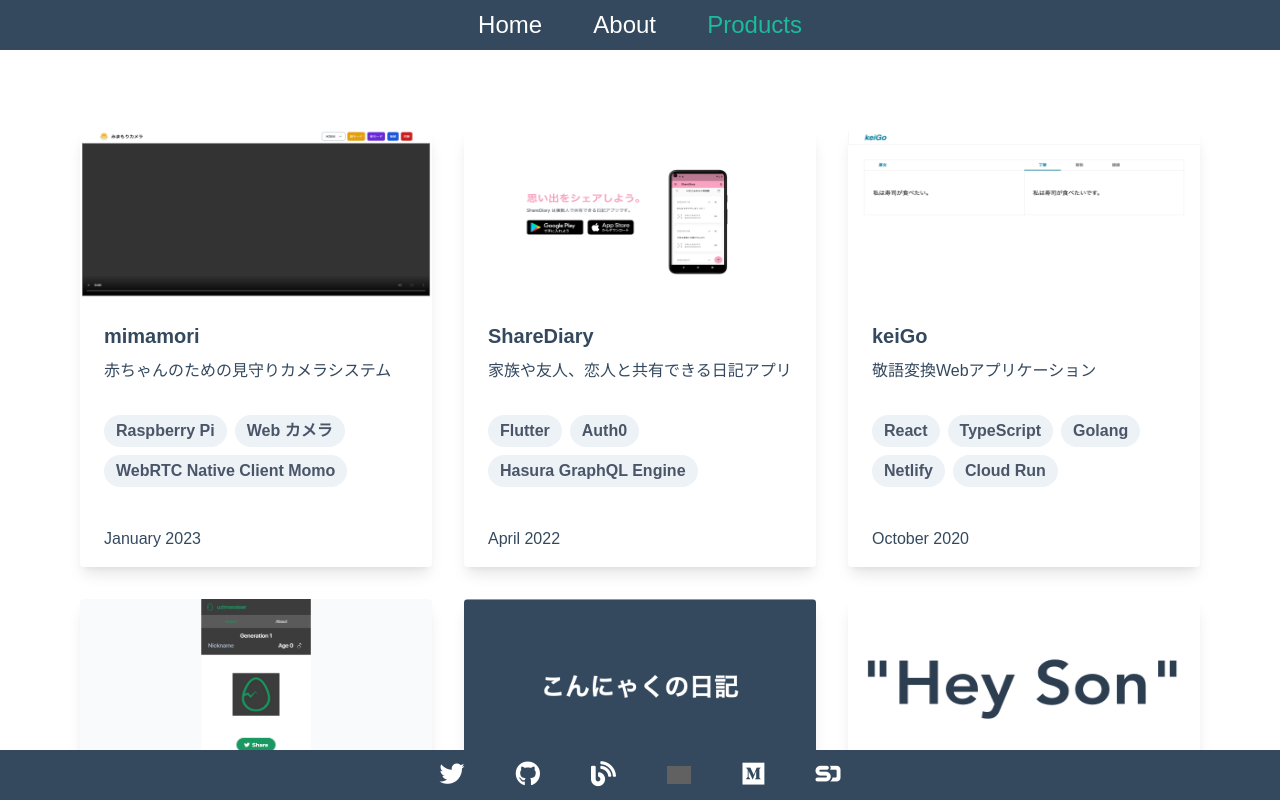
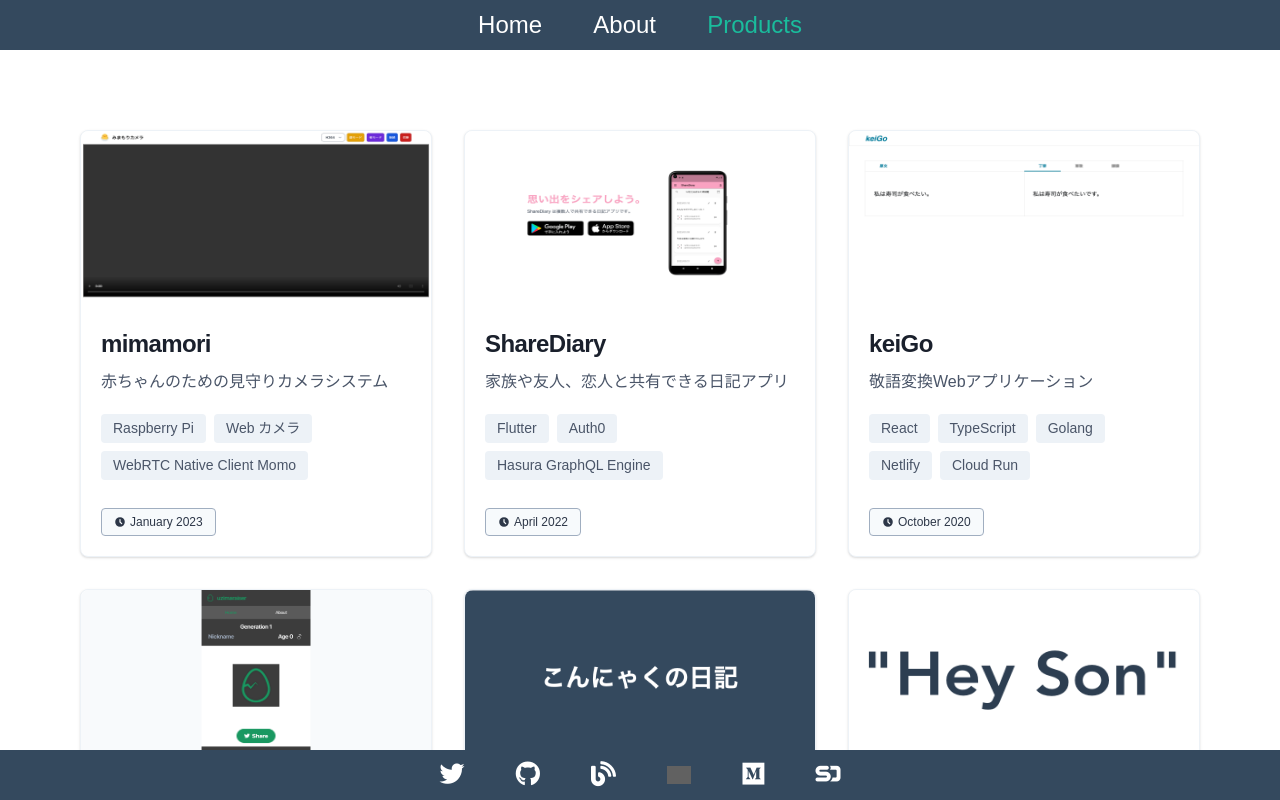
Before and after one commit to konnyaku256/portfolio, a Vue app: page /products in a window 1280 px wide. Built offline with nearby package versions, Linux system fonts and the light colour scheme; grey boxes are pictures that could not be loaded.

Commit message:
ProductCard のデザインを更新

```diff
--- a/src/components/ProductCard.vue
+++ b/src/components/ProductCard.vue
@@ -1,33 +1,52 @@
 <template>
-  <div class="product-card w-full max-w-sm rounded overflow-hidden shadow-lg">
-    <a v-bind:href="product.link" class="block w-full h-full">
-      <picture>
-        <img v-bind:src="product.thumb" loading="lazy" class="w-full" />
-      </picture>
-      <section class="px-3 py-2 lg:px-6 lg:py-4">
-        <h3 class="font-bold text-lg lg:text-xl mb-2">
+  <div
+    class="product-card w-full max-w-sm bg-white border border-gray-200 rounded-lg shadow dark:bg-gray-800 dark:border-gray-700"
+  >
+    <a v-bind:href="product.link">
+      <img v-bind:src="product.thumb" loading="lazy" class="rounded-t-lg w-full" />
+    </a>
+    <div class="p-5">
+      <a v-bind:href="product.link">
+        <h5 class="mb-2 text-2xl font-bold tracking-tight text-gray-900 dark:text-white">
           {{ product.name }}
-        </h3>
-        <p class="text-sm lg:text-base">
-          {{ product.description }}
-        </p>
-      </section>
-      <ul class="p-3 lg:px-6 lg:py-4">
-        <li v-for="tag in product.tags" v-bind:key="tag" class="inline-block bg-gray-200 rounded-full px-3 py-1 text-sm lg:text-base font-semibold text-gray-700 mr-2 mb-2">
+        </h5>
+      </a>
+      <p class="mb-3 font-normal text-gray-700 dark:text-gray-400">
+        {{ product.description }}
+      </p>
+      <ul class="pt-2 pb-2 mb-3">
+        <li
+          v-for="tag in product.tags"
+          v-bind:key="tag"
+          class="inline-block bg-gray-200 text-gray-700 dark:bg-gray-700 dark:text-gray-300 text-sm font-medium rounded px-3 py-1 mr-2 mb-2"
+        >
           {{ tag }}
         </li>
       </ul>
-      <section class="px-3 py-2 lg:px-6 lg:py-4">
-        <p class="text-sm lg:text-base">
-          {{ product.date }}
-        </p>
-      </section>
-    </a>
+      <span
+        class="bg-gray-100 text-gray-800 text-xs font-medium inline-flex items-center px-3 py-1 rounded mr-2 dark:bg-gray-700 dark:text-gray-400 border border-gray-500"
+      >
+        <svg
+          aria-hidden="true"
+          class="w-3 h-3 mr-1"
+          fill="currentColor"
+          viewBox="0 0 20 20"
+          xmlns="http://www.w3.org/2000/svg"
+        >
+          <path
+            fill-rule="evenodd"
+            d="M10 18a8 8 0 100-16 8 8 0 000 16zm1-12a1 1 0 10-2 0v4a1 1 0 00.293.707l2.828 2.829a1 1 0 101.415-1.415L11 9.586V6z"
+            clip-rule="evenodd"
+          ></path>
+        </svg>
+        {{ product.date }}
+      </span>
+    </div>
   </div>
 </template>
 
 <script lang="ts">
-import { defineComponent, PropType } from 'vue';
+import { defineComponent, PropType } from "vue";
 
 interface Product {
   name: string;
@@ -40,9 +59,9 @@ interface Product {
 export default defineComponent({
   props: {
     product: {
-      type: Object as PropType<Product>,
-    },
-  },
+      type: Object as PropType<Product>
+    }
+  }
 });
 </script>
 
```
